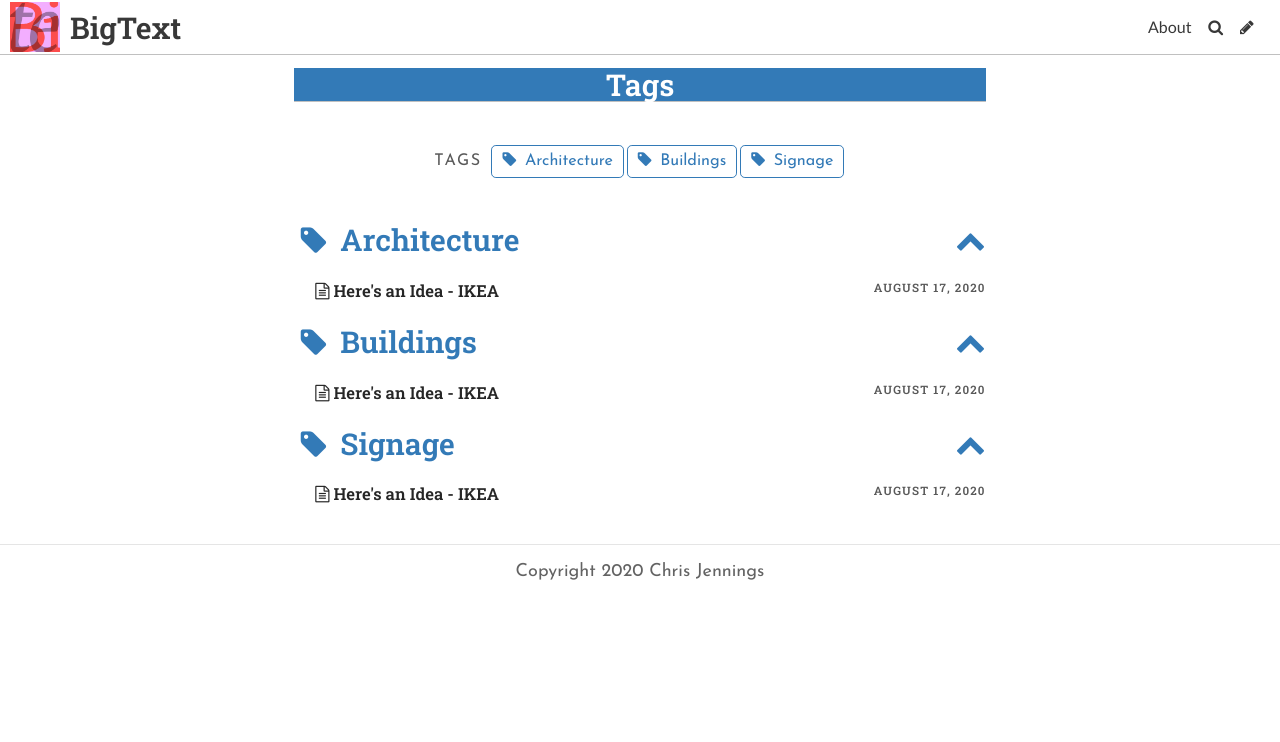
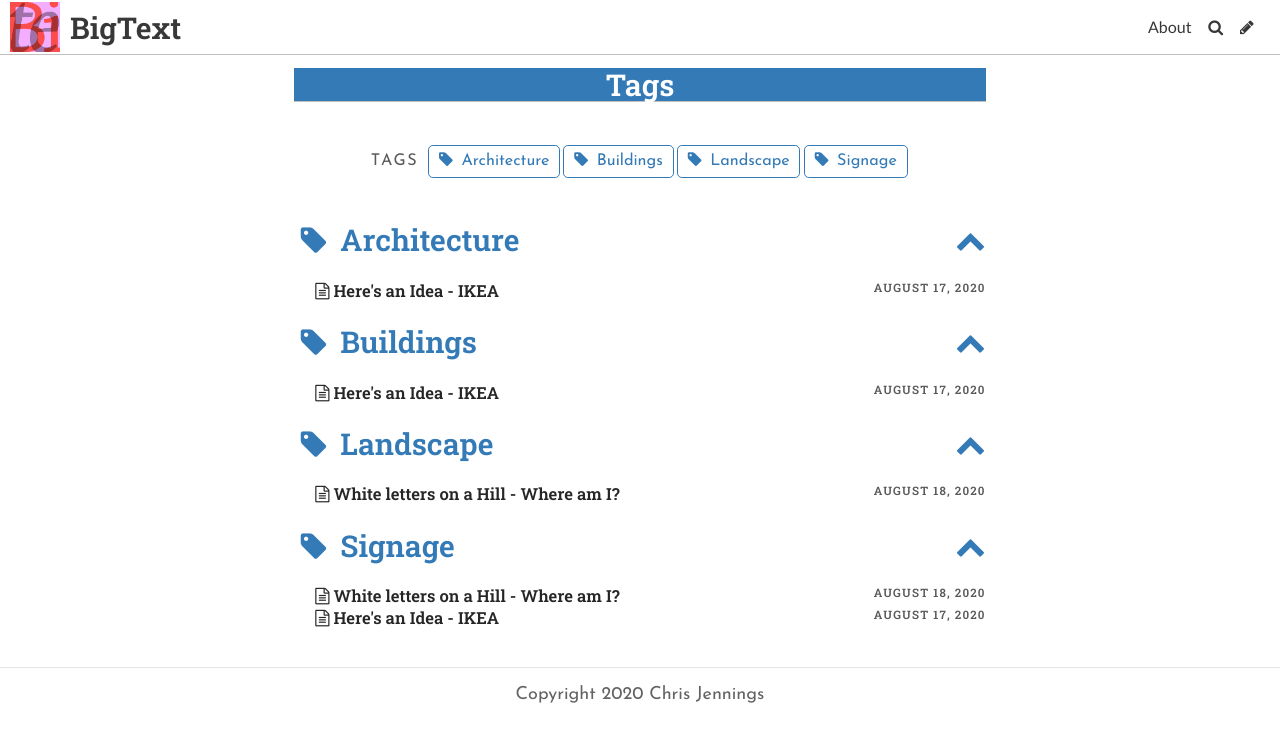
Before and after one commit to chrisatbrookes/bigtext, a Jekyll site: the page built from pages/tags.md, in a window 1280 px wide. Shown: the top 742 px of the page. Built offline with Jekyll 4.4.1, drawn with Linux system fonts in a browser that asks for light colours; some web fonts are replaced.

Commit message:
Update Post “2020-08-18-white-letters-on-a-hill-where-am-i”

```diff
--- a/_posts/2020-08-18-white-letters-on-a-hill-where-am-i.md
+++ b/_posts/2020-08-18-white-letters-on-a-hill-where-am-i.md
@@ -4,6 +4,9 @@ title: White letters on a Hill - Where am I?
 date: 2020-08-18T08:04:41.392Z
 header_feature_image: ../uploads/file-20171107-6733-1vd7y81.jpg
 caption: The Hollywood sign in 1978
+tags:
+  - Landscape
+  - Signage
 ---
 The Hollywood sign in Santa Monica, California is a well known landmark and has an interesting history, because it was originally put up in 1923 as an advertisement for land available for building homes in an area known as *Hollywoodland*.
 
```
